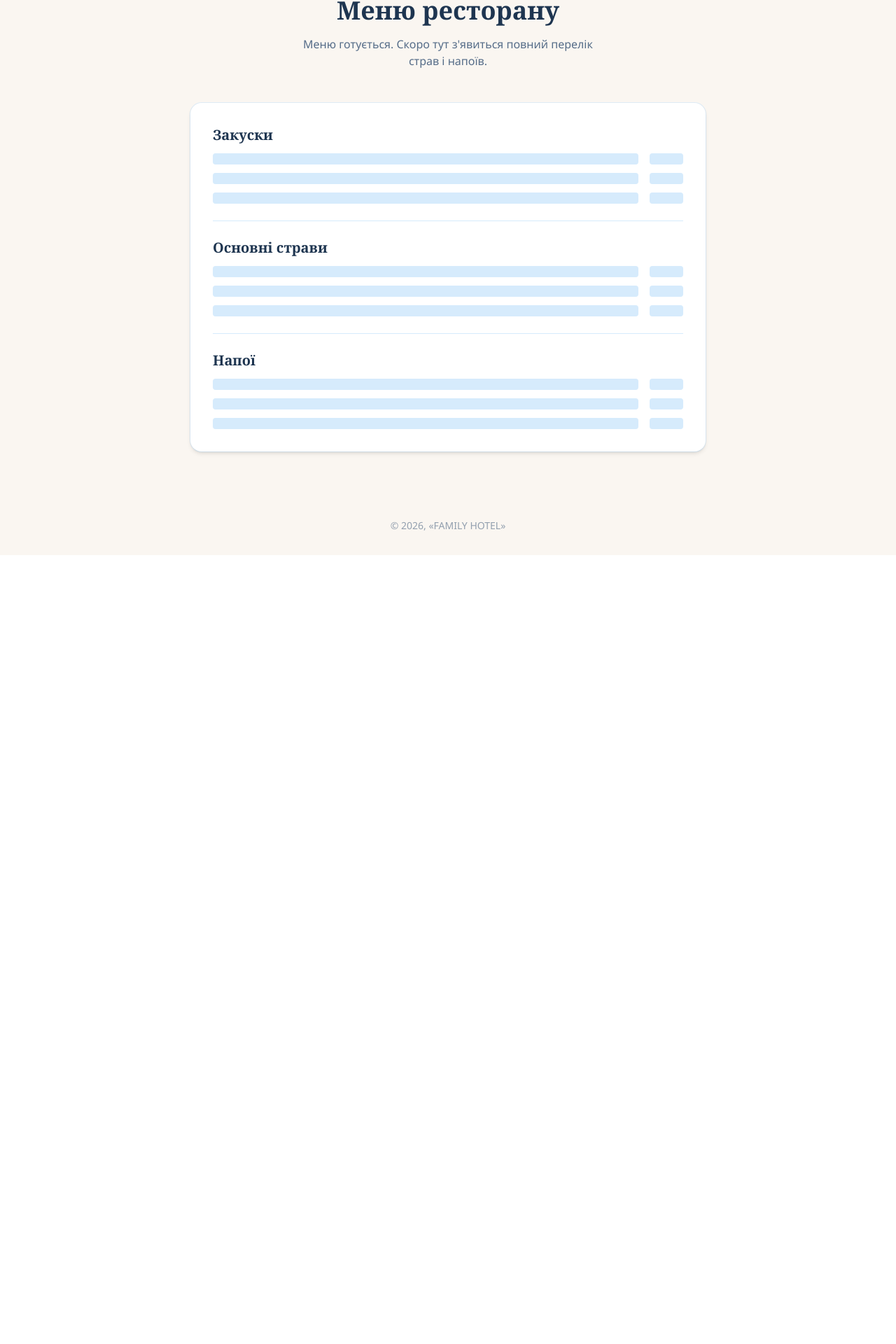
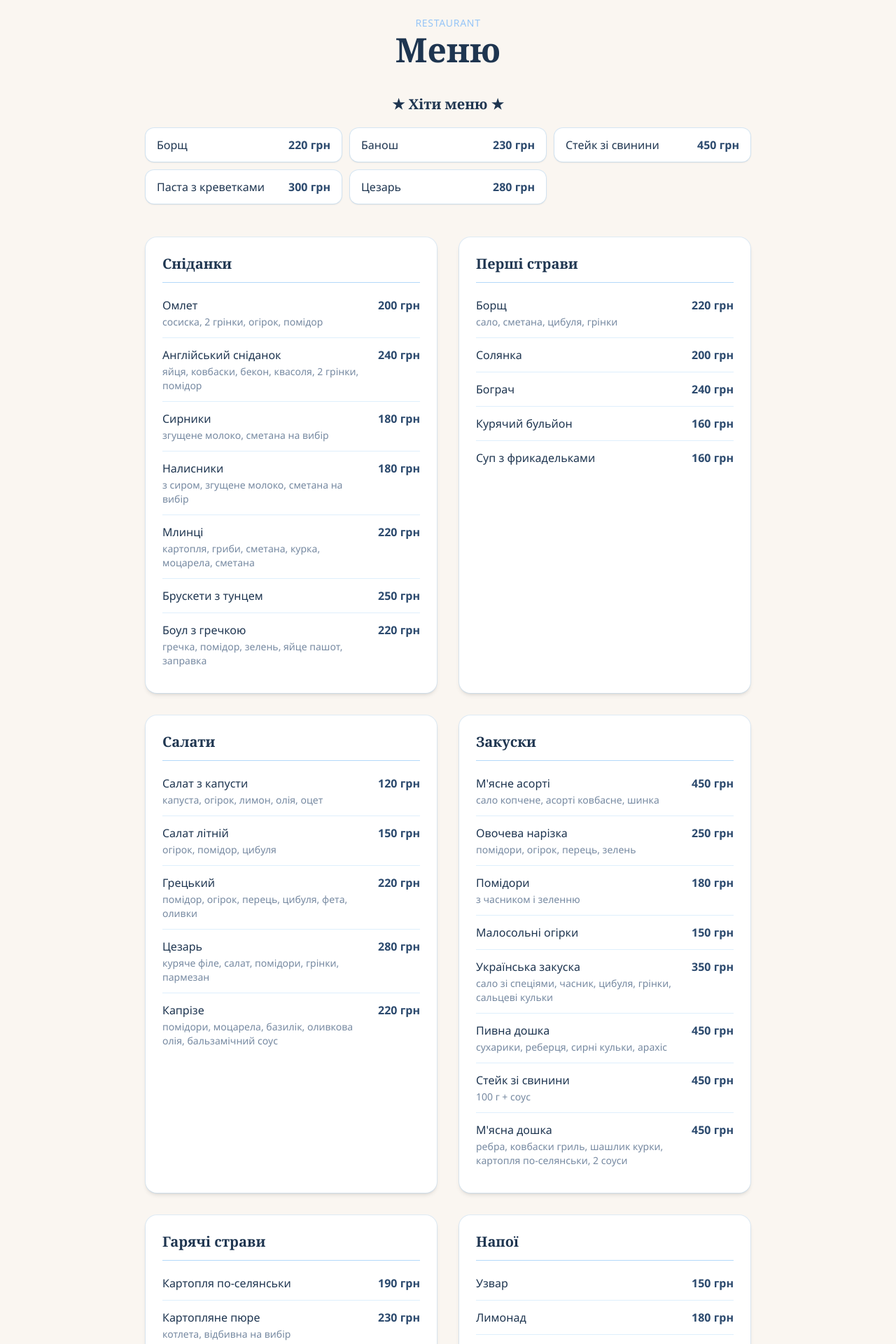
Before and after one commit to roman-alex/family-hotel, a React (Vite) app: page /restaurant in a window 1280 px wide. Shown: the part 632-2552 px from the top of the page at 70% size. Before the commit the page ends 1425 px from the top, so only its background shows below. Built offline with nearby package versions, Linux system fonts and the light colour scheme.

Commit message:
restaurant page

```diff
--- /dev/null
+++ b/src/components/MenuItemRow.tsx
@@ -0,0 +1,17 @@
+import type { MenuItem } from '../data/restaurantMenu'
+
+export function MenuItemRow({ name, description, price }: MenuItem) {
+  return (
+    <div className="flex items-start justify-between gap-4 border-b border-brand-100/80 py-3 last:border-0">
+      <div className="min-w-0 flex-1">
+        <p className="font-medium text-brand-700">{name}</p>
+        {description && (
+          <p className="mt-0.5 text-sm text-brand-600/65">{description}</p>
+        )}
+      </div>
+      <p className="shrink-0 font-semibold tabular-nums text-brand-600">
+        {price}&nbsp;грн
+      </p>
+    </div>
+  )
+}
--- /dev/null
+++ b/src/data/restaurantMenu.ts
@@ -0,0 +1,187 @@
+export type MenuItem = {
+  name: string
+  description?: string
+  price: number
+}
+
+export type MenuSection = {
+  id: string
+  title: string
+  items: MenuItem[]
+}
+
+export const menuHits: MenuItem[] = [
+  { name: 'Борщ', price: 220 },
+  { name: 'Банош', price: 230 },
+  { name: 'Стейк зі свинини', price: 450 },
+  { name: 'Паста з креветками', price: 300 },
+  { name: 'Цезарь', price: 280 },
+]
+
+export const menuSections: MenuSection[] = [
+  {
+    id: 'breakfasts',
+    title: 'Сніданки',
+    items: [
+      {
+        name: 'Омлет',
+        description: 'сосиска, 2 грінки, огірок, помідор',
+        price: 200,
+      },
+      {
+        name: 'Англійський сніданок',
+        description: 'яйця, ковбаски, бекон, квасоля, 2 грінки, помідор',
+        price: 240,
+      },
+      {
+        name: 'Сирники',
+        description: 'згущене молоко, сметана на вибір',
+        price: 180,
+      },
+      {
+        name: 'Налисники',
+        description: 'з сиром, згущене молоко, сметана на вибір',
+        price: 180,
+      },
+      {
+        name: 'Млинці',
+        description: 'картопля, гриби, сметана, курка, моцарела, сметана',
+        price: 220,
+      },
+      { name: 'Брускети з тунцем', price: 250 },
+      {
+        name: 'Боул з гречкою',
+        description: 'гречка, помідор, зелень, яйце пашот, заправка',
+        price: 220,
+      },
+    ],
+  },
+  {
+    id: 'first-courses',
+    title: 'Перші страви',
+    items: [
+      {
+        name: 'Борщ',
+        description: 'сало, сметана, цибуля, грінки',
+        price: 220,
+      },
+      { name: 'Солянка', price: 200 },
+      { name: 'Бограч', price: 240 },
+      { name: 'Курячий бульйон', price: 160 },
+      { name: 'Суп з фрикадельками', price: 160 },
+    ],
+  },
+  {
+    id: 'salads',
+    title: 'Салати',
+    items: [
+      {
+        name: 'Салат з капусти',
+        description: 'капуста, огірок, лимон, олія, оцет',
+        price: 120,
+      },
+      {
+        name: 'Салат літній',
+        description: 'огірок, помідор, цибуля',
+        price: 150,
+      },
+      {
+        name: 'Грецький',
+        description: 'помідор, огірок, перець, цибуля, фета, оливки',
+        price: 220,
+      },
+      {
+        name: 'Цезарь',
+        description: 'куряче філе, салат, помідори, грінки, пармезан',
+        price: 280,
+      },
+      {
+        name: 'Капрізе',
+        description:
+          'помідори, моцарела, базилік, оливкова олія, бальзамічний соус',
+        price: 220,
+      },
+    ],
+  },
+  {
+    id: 'appetizers',
+    title: 'Закуски',
+    items: [
+      {
+        name: "М'ясне асорті",
+        description: 'сало копчене, асорті ковбасне, шинка',
+        price: 450,
+      },
+      {
+        name: 'Овочева нарізка',
+        description: 'помідори, огірок, перець, зелень',
+        price: 250,
+      },
+      {
+        name: 'Помідори',
+        description: 'з часником і зеленню',
+        price: 180,
+      },
+      { name: 'Малосольні огірки', price: 150 },
+      {
+        name: 'Українська закуска',
+        description:
+          'сало зі спеціями, часник, цибуля, грінки, сальцеві кульки',
+        price: 350,
+      },
+      {
+        name: 'Пивна дошка',
+        description: 'сухарики, реберця, сирні кульки, арахіс',
+        price: 450,
+      },
+      {
+        name: 'Стейк зі свинини',
+        description: '100 г + соус',
+        price: 450,
+      },
+      {
+        name: "М'ясна дошка",
+        description:
+          'ребра, ковбаски гриль, шашлик курки, картопля по-селянськи, 2 соуси',
+        price: 450,
+      },
+    ],
+  },
+  {
+    id: 'hot-dishes',
+    title: 'Гарячі страви',
+    items: [
+      { name: 'Картопля по-селянськи', price: 190 },
+      {
+        name: 'Картопляне пюре',
+        description: 'котлета, відбивна на вибір',
+        price: 230,
+      },
+      {
+        name: 'Гаряча пательня',
+        description: 'картопля, свинина, цибуля, сир',
+        price: 300,
+      },
+      { name: 'Паста карбонара', price: 260 },
+      { name: 'Паста з креветками', price: 300 },
+      { name: 'Вареники з картоплею', price: 160 },
+      { name: 'Вареники з сиром та кропом', price: 160 },
+      { name: 'Вареники з вишнею', price: 160 },
+      { name: 'Пельмені', price: 200 },
+      {
+        name: 'Банош',
+        description: 'шкварки, сир кисломолочний домашній, сметана',
+        price: 230,
+      },
+    ],
+  },
+  {
+    id: 'drinks',
+    title: 'Напої',
+    items: [
+      { name: 'Узвар', price: 150 },
+      { name: 'Лимонад', price: 180 },
+      { name: 'Сік на вибір', price: 180 },
+    ],
+  },
+]
--- a/src/pages/RestaurantPage.tsx
+++ b/src/pages/RestaurantPage.tsx
@@ -1,7 +1,9 @@
 import { useEffect } from 'react'
 import { asset } from '../utils/asset'
 import { site } from '../data/content'
+import { menuHits, menuSections } from '../data/restaurantMenu'
 import { Logo } from '../components/Logo'
+import { MenuItemRow } from '../components/MenuItemRow'
 
 export function RestaurantPage() {
   useEffect(() => {
@@ -14,51 +16,63 @@ export function RestaurantPage() {
   return (
     <div className="min-h-screen bg-warm-100">
       <header className="border-b border-brand-200/60 bg-white/90 px-4 py-5 backdrop-blur-sm">
-        <div className="mx-auto flex max-w-3xl items-center justify-center">
+        <div className="mx-auto flex max-w-4xl items-center justify-center">
           <Logo size="sm" showText />
         </div>
       </header>
 
-      <main className="mx-auto max-w-3xl px-4 py-12 md:py-16">
+      <main className="mx-auto max-w-4xl px-4 py-8 md:py-12">
         <div className="overflow-hidden rounded-2xl shadow-md ring-1 ring-brand-200/60">
           <img
-            src={asset('images/restaurant.png')}
-            alt="Ресторан FAMILY HOTEL"
-            className="aspect-[16/9] w-full object-cover"
+            src={asset('images/restaurant-interior.png')}
+            alt="Інтер'єр ресторану FAMILY HOTEL"
+            className="aspect-[4/3] w-full object-cover md:aspect-[16/9]"
           />
         </div>
 
         <div className="mt-10 text-center">
-          <p className="mb-2 text-sm font-medium uppercase tracking-wider text-brand-500">
-            Ресторан
+          <p className="mb-1 text-sm font-medium uppercase tracking-wider text-brand-500">
+            Restaurant
           </p>
-          <h1 className="mb-4 font-serif text-3xl font-bold text-brand-700 md:text-4xl">
-            Меню ресторану
+          <h1 className="font-serif text-4xl font-bold text-brand-700 md:text-5xl">
+            Меню
           </h1>
-          <p className="mx-auto max-w-md text-brand-600/80">
-            Меню готується. Скоро тут з&apos;явиться повний перелік страв і
-            напоїв.
-          </p>
         </div>
 
-        <div className="mt-12 space-y-6 rounded-2xl bg-white p-8 shadow-md ring-1 ring-brand-200/40">
-          {['Закуски', 'Основні страви', 'Напої'].map((section) => (
-            <div key={section} className="border-b border-brand-100 pb-6 last:border-0 last:pb-0">
-              <h2 className="mb-3 font-serif text-xl font-semibold text-brand-700">
-                {section}
+        <section className="mt-10">
+          <h2 className="mb-5 text-center font-serif text-xl font-semibold text-brand-700">
+            ★ Хіти меню ★
+          </h2>
+          <div className="grid gap-3 sm:grid-cols-2 lg:grid-cols-3">
+            {menuHits.map((item) => (
+              <div
+                key={item.name}
+                className="flex items-center justify-between rounded-xl bg-white px-4 py-3 shadow-sm ring-1 ring-brand-200/50"
+              >
+                <span className="font-medium text-brand-700">{item.name}</span>
+                <span className="shrink-0 font-semibold tabular-nums text-brand-600">
+                  {item.price}&nbsp;грн
+                </span>
+              </div>
+            ))}
+          </div>
+        </section>
+
+        <div className="mt-12 grid gap-8 md:grid-cols-2">
+          {menuSections.map((section) => (
+            <section
+              key={section.id}
+              className="rounded-2xl bg-white p-6 shadow-md ring-1 ring-brand-200/40"
+            >
+              <h2 className="mb-2 border-b border-brand-200 pb-3 font-serif text-xl font-semibold text-brand-700">
+                {section.title}
               </h2>
-              <div className="space-y-3">
-                {[1, 2, 3].map((item) => (
-                  <div
-                    key={item}
-                    className="flex items-center justify-between gap-4"
-                  >
-                    <span className="h-4 flex-1 rounded bg-brand-100" />
-                    <span className="h-4 w-12 rounded bg-brand-100" />
-                  </div>
+              <div>
+                {section.items.map((item) => (
+                  <MenuItemRow key={`${section.id}-${item.name}`} {...item} />
                 ))}
               </div>
-            </div>
+            </section>
           ))}
         </div>
       </main>
```
Also changed, not shown: public/images/restaurant-interior.png (added).
